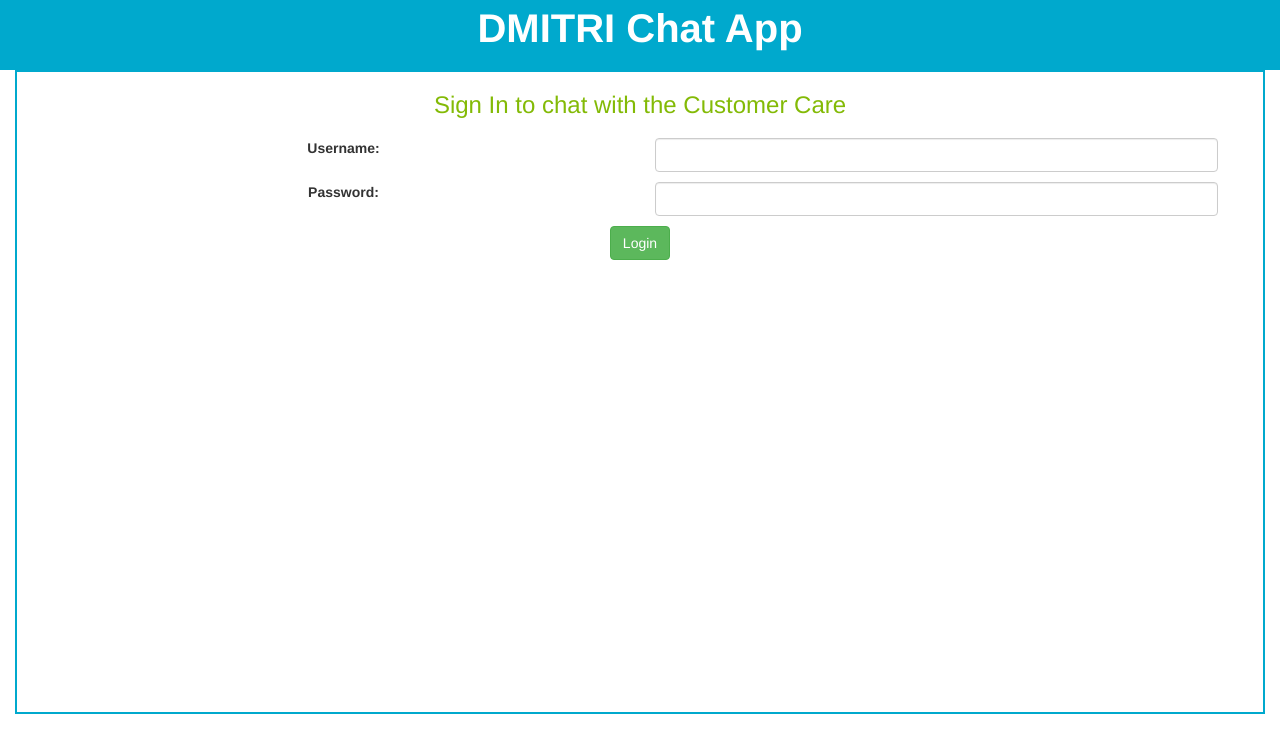
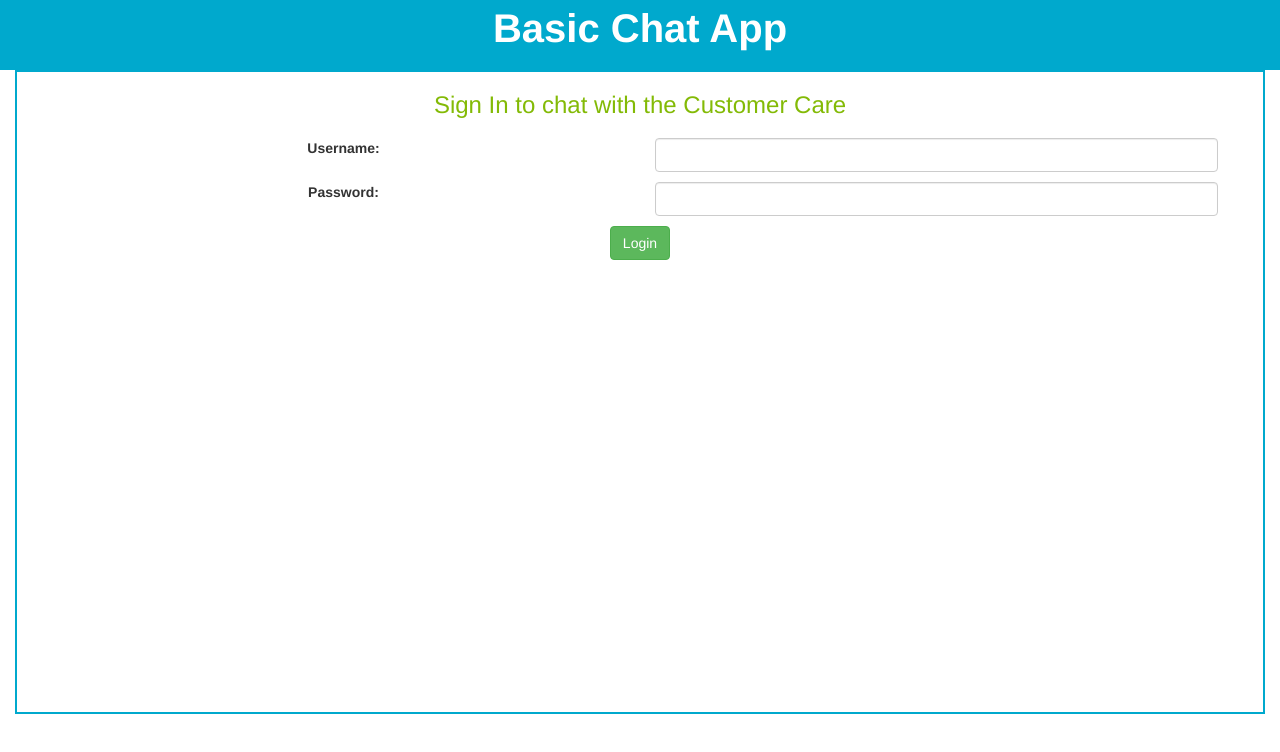
Before and after one commit to archanamahajan/ChatApplication, a website: page ng/index.html in a window 1280 px wide. Drawn offline with nearby package versions, Linux system fonts and the light colour scheme; some packages are replaced by stand-ins of ours.

Commit message:
Update index.html

```diff
--- a/ng/index.html
+++ b/ng/index.html
@@ -5,20 +5,9 @@
         <link rel="stylesheet" href="bower_components/bootstrap/dist/css/bootstrap.min.css">
         <link rel="stylesheet" href="css/style.css"></link>
         <script src="bower_components/socket.io-client/socket.io.js"></script>
-        <!--<script src="bower_components/socket.io/socket.io.js"></script>-->
-        <!--<script>
-            //var socket = io('http://localhost');
-            var socket = io.connect('http://localhost:3000');
-            socket.on('news', function (data) {
-                console.log('in index.html on : ',data);
-                socket.emit('my other event', { my: 'data' });
-            });
-        </script>-->
-
-
     </head>
     <body ng-app="chatapp" align="center">
-        <header class="headerCls"><b> DMITRI Chat App </b></header>
+        <header class="headerCls"><b> Basic Chat App </b></header>
         <div class="container-fluid body-content">
             <section id="mainContainer" ui-view></section>
         </div>
```
